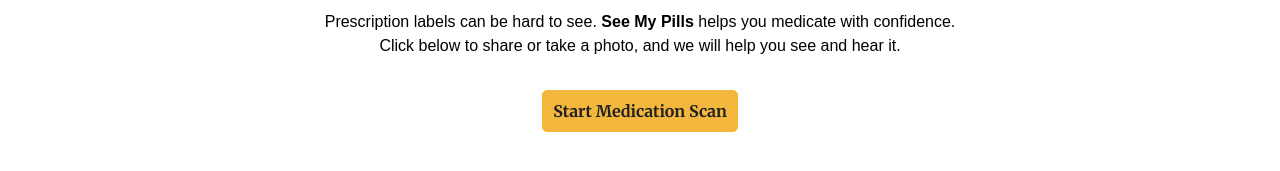
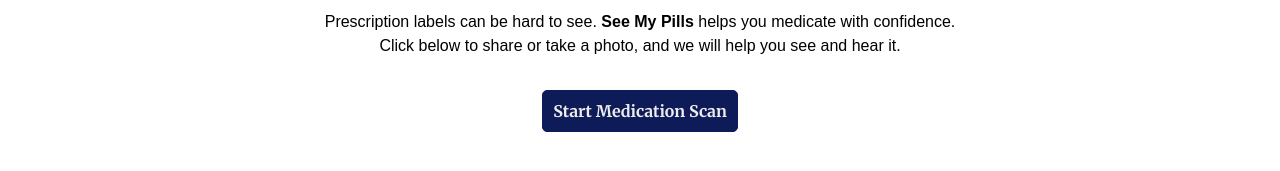
Before and after one commit to barronbytes/seemypills, a website built with Vite: page frontend/index.html in a window 1280 px wide. Shown: the part 303-474 px from the top of the page. Built offline with nearby package versions, Linux system fonts and the light colour scheme.

Commit message:
refactor(frontend): css styling for home page

```diff
--- a/frontend/src/shared/styles/layout.css
+++ b/frontend/src/shared/styles/layout.css
@@ -209,18 +209,18 @@
 .button-main {
     display: inline-block;
     padding: var(--gutter-row-padding) var(--gutter-col-padding);
-    border: 0.1rem solid var(--logo-yellow);
+    border: 0.1rem solid var(--logo-blue);
     border-radius: 0.5rem;
-    background-color: var(--logo-yellow);
-    color: var(--gray-900);
+    background-color: var(--logo-blue);
+    color: var(--gray-100);
     font-family: var(--ff-serif);
     transition: background-color 200ms ease-in-out;
 }
 
 .button-main:hover {
-    border-color: var(--gray-900);
-    background-color: var(--logo-blue);
-    color: var(--gray-100);
+    border-color: var(--gray-500);
+    background-color: var(--logo-yellow);
+    color: var(--gray-900);
 }
 
 .button-menu {
```
